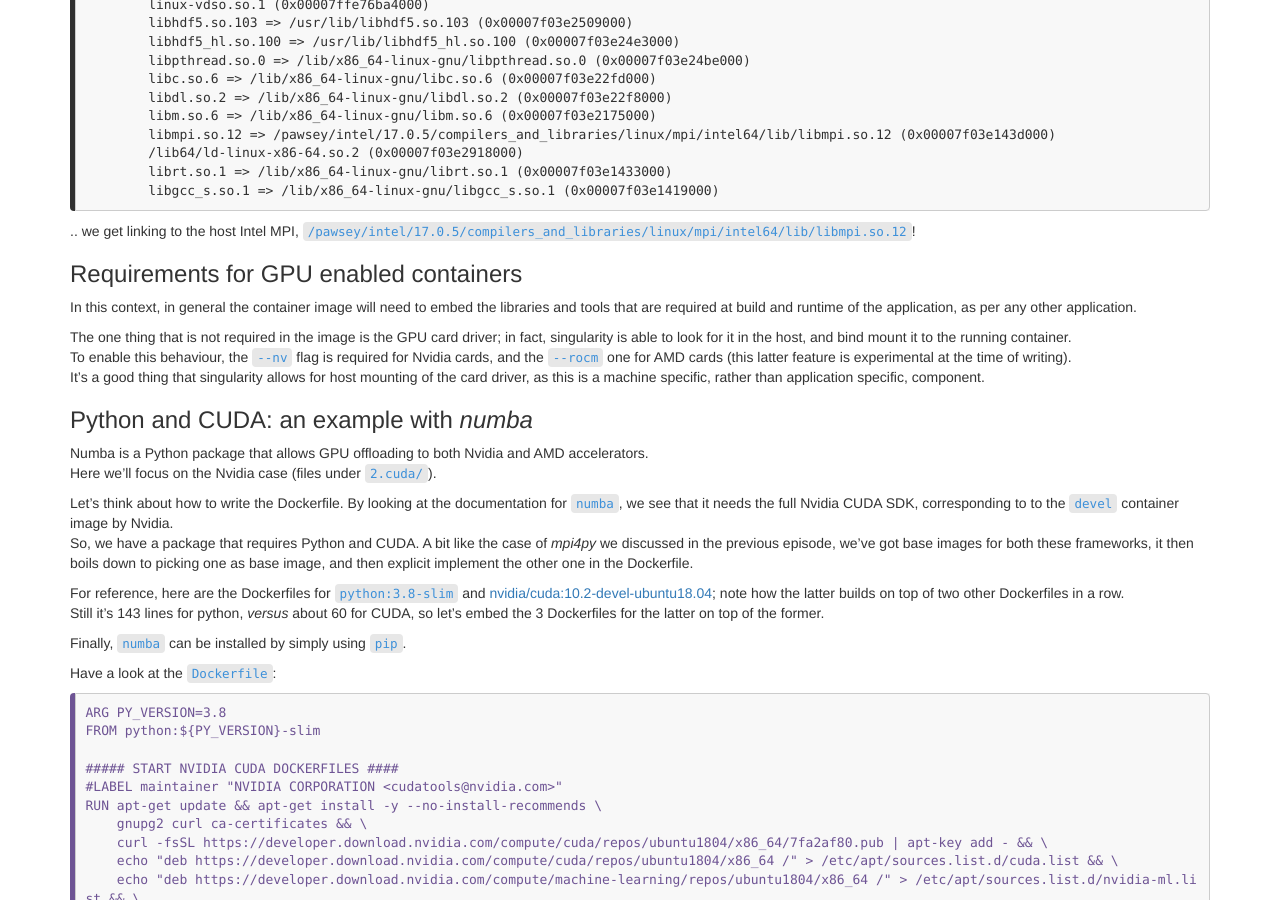
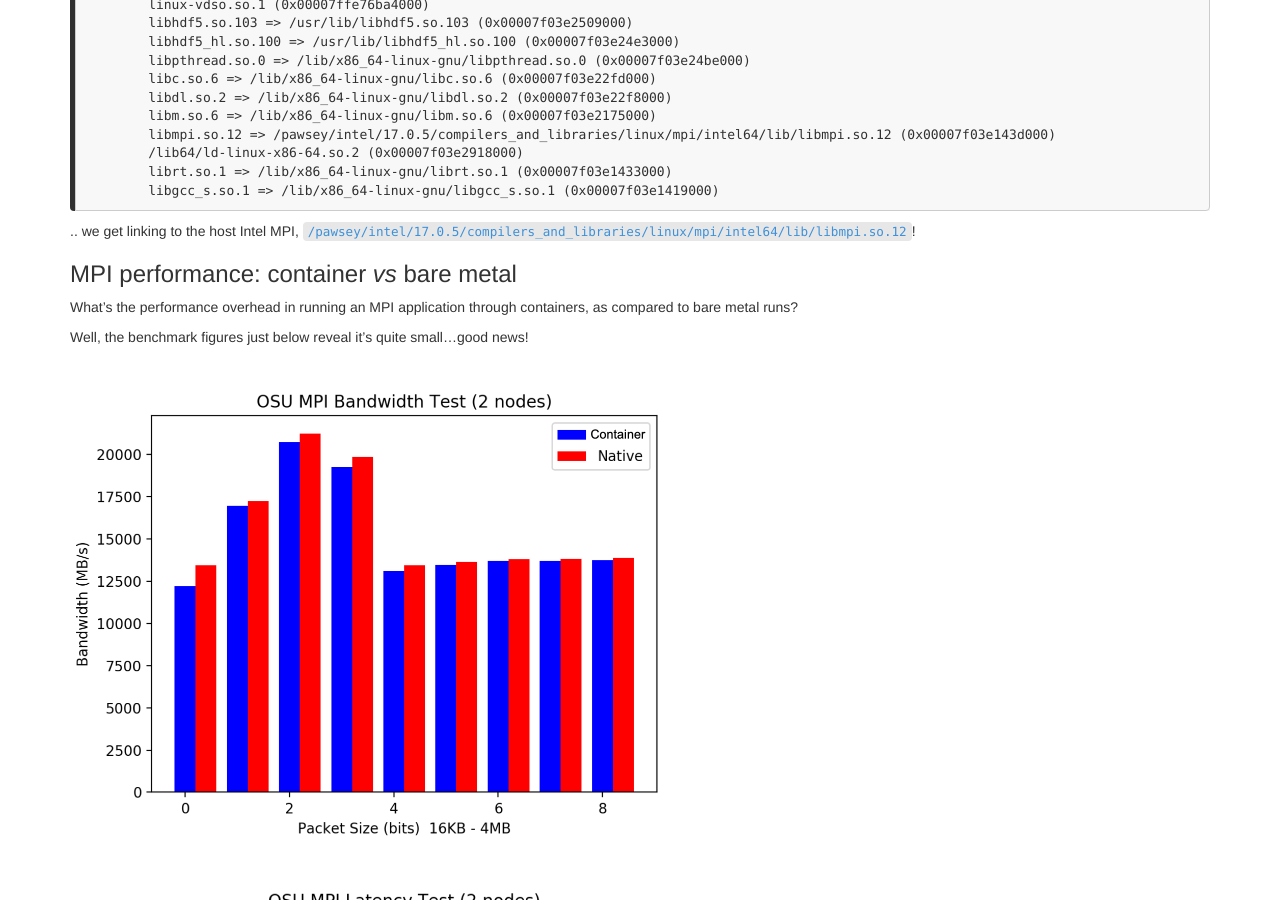
Before and after one commit to PawseySC/containers-astro-python-workshop, a Jekyll site: the page built from _episodes/2.hpc.md, in a window 1280 px wide and 900 px high, scrolled down 7565 px. Built offline with Jekyll 4.4.1, drawn with Linux system fonts in a browser that asks for light colours.

Commit message:
ep 2 : MPI performance vs bare metal

```diff
--- a/_episodes/2.hpc.md
+++ b/_episodes/2.hpc.md
@@ -475,6 +475,22 @@ But, if we transfer the image file to Zeus and run the command there ..
 .. we get linking to the host Intel MPI, `/pawsey/intel/17.0.5/compilers_and_libraries/linux/mpi/intel64/lib/libmpi.so.12`!
 
 
+### MPI performance: container *vs* bare metal
+
+What's the performance overhead in running an MPI application through containers, as compared to bare metal runs?
+
+Well, the benchmark figures just below reveal it's quite small...good news!
+
+<!-- ![OSU bandwidth test]({{ page.root }}/fig/OSU_Bandwidth.png) -->
+<img src="{{ page.root }}/fig/OSU_Bandwidth.png" alt="OSU bandwidth test" width="651" height="489"/>
+
+<!-- ![OSU point-to-point latency test]({{ page.root }}/fig/OSU_Latency_P2P.png) -->
+<img src="{{ page.root }}/fig/OSU_Latency_P2P.png" alt="OSU point-to-point latency test" width="651" height="489"/>
+
+<!-- ![OSU collective latency test]({{ page.root }}/fig/OSU_Latency_Coll.png) -->
+<img src="{{ page.root }}/fig/OSU_Latency_Coll.png" alt="OSU collective latency test" width="651" height="489"/>
+
+
 ### Requirements for GPU enabled containers
 
 In this context, in general the container image will need to embed the libraries and tools that are required at build and runtime of the application, as per any other application.
```
Also changed, not shown: fig/OSU_Bandwidth.png (added), fig/OSU_Latency_Coll.png (added), fig/OSU_Latency_P2P.png (added).
